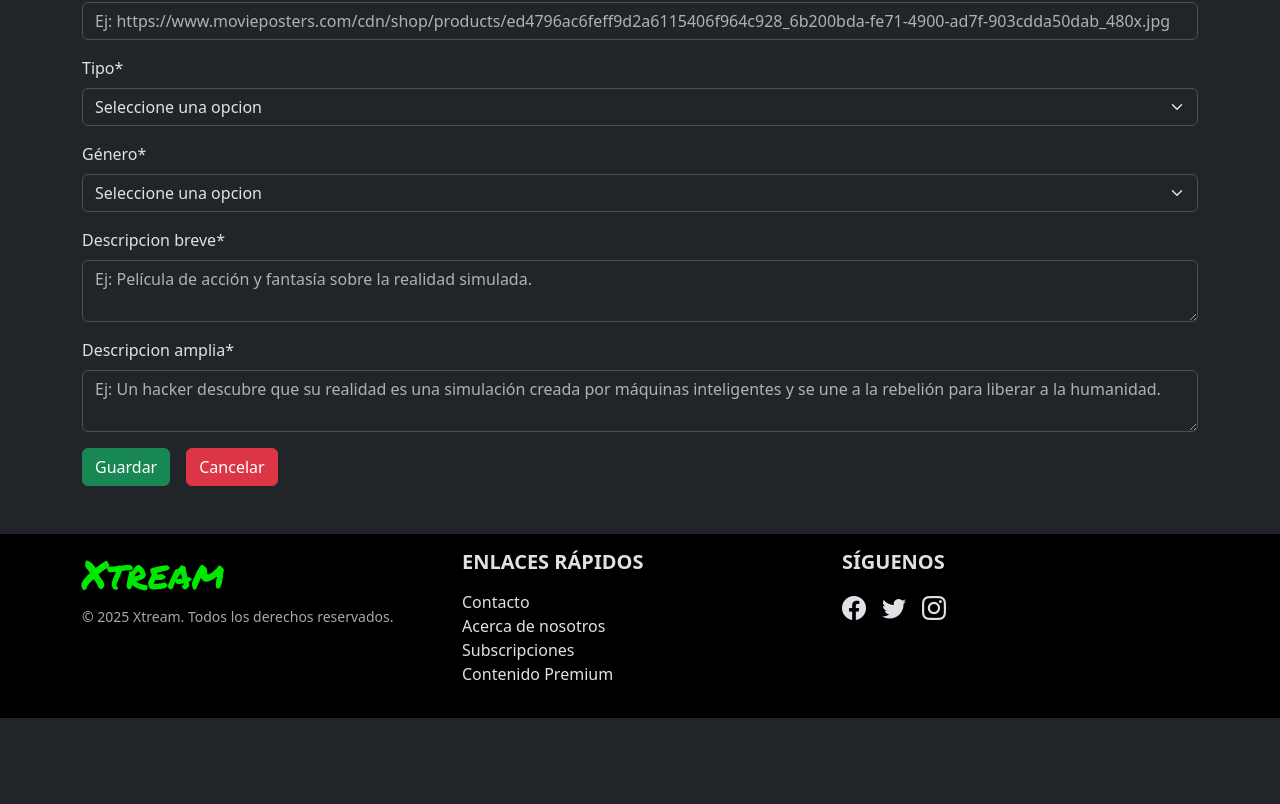
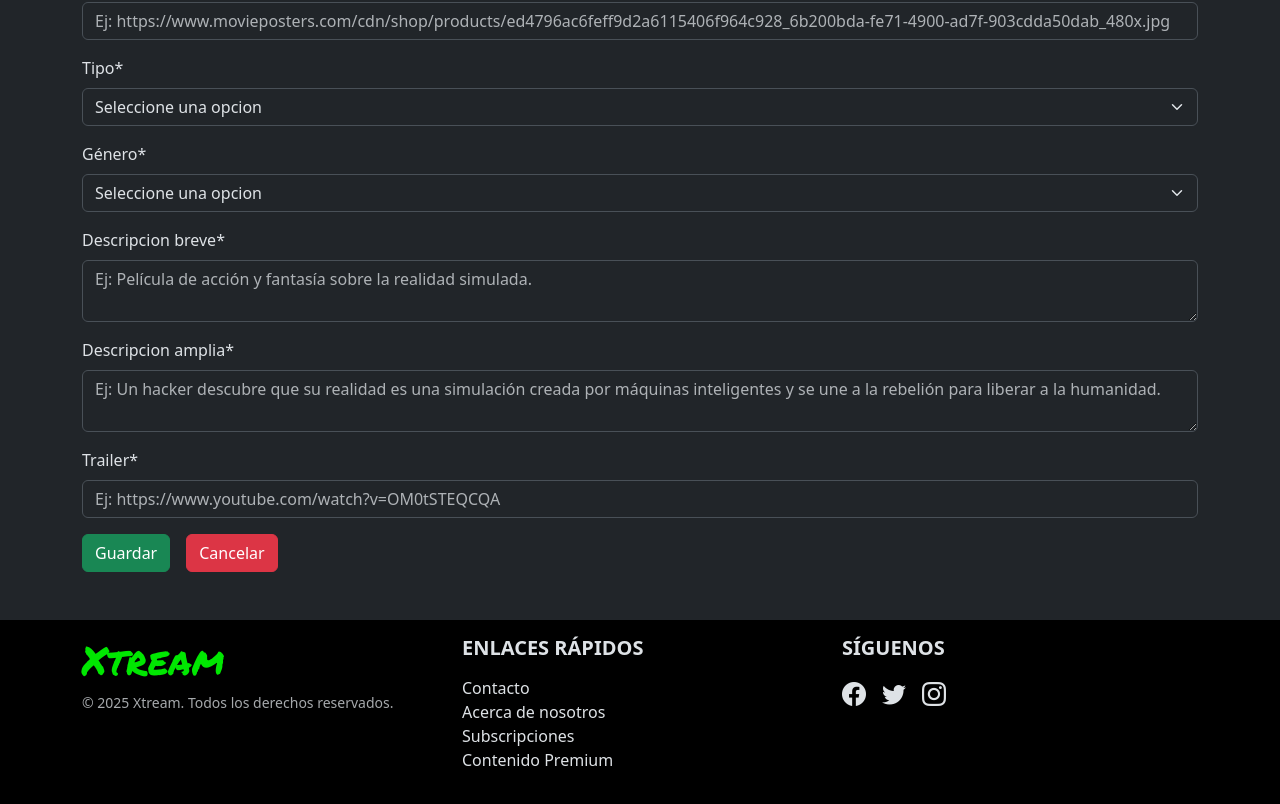
Before and after one commit to emiarias/Xtream, a React (Vite) app: page /administrador/crear in a window 1280 px wide. Shown: the part 472-1276 px from the top of the page. Before the commit the page ends 1190 px from the top, so only its background shows below. Built offline with nearby package versions, Linux system fonts and the light colour scheme; sample sign-in values are in the browser's storage.

Commit message:
agregue form group del trailer de la pelicula o serie

```diff
--- a/src/Components/pages/FormularioPelicula.jsx
+++ b/src/Components/pages/FormularioPelicula.jsx
@@ -179,6 +179,24 @@ const FormularioPelicula = ({ titulo }) => {
             {errors.descripcionAmplia?.message}
           </Form.Text>
         </Form.Group>
+        <Form.Group className="mb-3">
+          <Form.Label>Trailer*</Form.Label>
+          <Form.Control
+            type="text"
+            placeholder="Ej: https://www.youtube.com/watch?v=OM0tSTEQCQA"
+            {...register("trailer", {
+              required: "La url del trailer es un dato obligatorio",
+              pattern: {
+                value: /(?:https?:\/\/)?(?:www\.)?(?:youtube\.com\/watch\?v=|youtu\.be\/)([a-zA-Z0-9_-]{11})/,
+                message:
+                  "El trailer debe ser una url de un video de YouTube valido",
+              },
+            })}
+          />
+          <Form.Text className="text-danger">
+            {errors.trailer?.message}
+          </Form.Text>
+        </Form.Group>
         <Form.Group className="mb-4 d-flex gap-3">
           <Button variant="success" type="submit">
             Guardar
```
